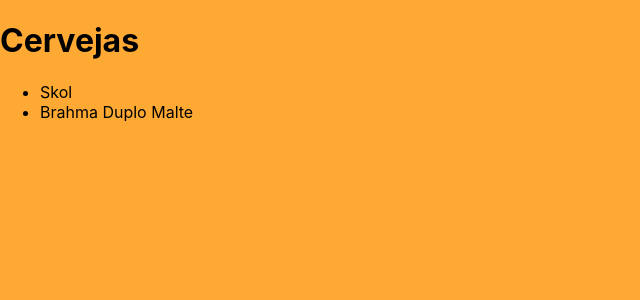
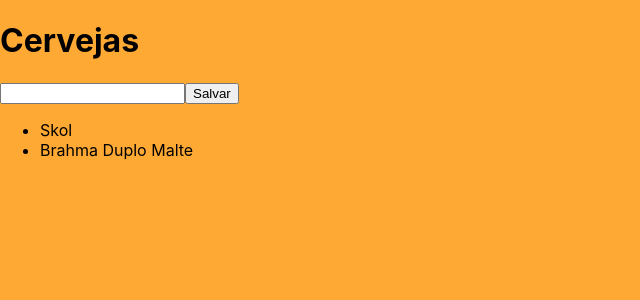
Before and after one commit to start-tech-react/emporiov2, a React (Create React App) app: page / in a window 1280 px wide. Shown: the top 300 px of the page, without its empty margins (0-640 px from the left). Built offline with nearby package versions, Linux system fonts and the light colour scheme; data requests are answered from the project's data file.

Commit message:
creating CreateBeer Component

```diff
--- a/src/App.js
+++ b/src/App.js
@@ -1,10 +1,11 @@
 import './App.css';
-import { List } from './components/Beer';
+import { List, Create } from './components/Beer';
 
 function App() {
   return (
     <div className="App">
       <h1>Cervejas</h1>
+      <Create />
       <List />
     </div>
   );
--- /dev/null
+++ b/src/components/Beer/Create.js
@@ -0,0 +1,29 @@
+import { useState } from "react";
+
+export function Create() {
+  const [beerName, setBeerName] = useState('');
+
+  const saveBeer = async (ev) => {
+    if (beerName.length < 3) {
+      alert('digite ao menos 3 caracteres');
+      return;
+    }
+
+    ev.preventDefault();
+
+    await fetch('http://localhost:8080/beers', {
+      method: 'POST', // usado para criar um novo registro (padrão REST)
+      headers: {
+        'Content-Type': 'application/json' // define que o dado enviado é um json
+      },
+      body: JSON.stringify({ name: beerName, price: 10 }) // transformando um objeto em texto-json
+    });
+  }
+
+  return (
+    <form onSubmit={saveBeer}>
+      <input type="text" required minLength={3} onChange={(ev) => setBeerName(ev.target.value)} />
+      <button type="submit">Salvar</button>
+    </form>
+  );
+}
--- a/src/components/Beer/index.js
+++ b/src/components/Beer/index.js
@@ -1 +1,2 @@
 export * from './List'
+export * from './Create'
```
